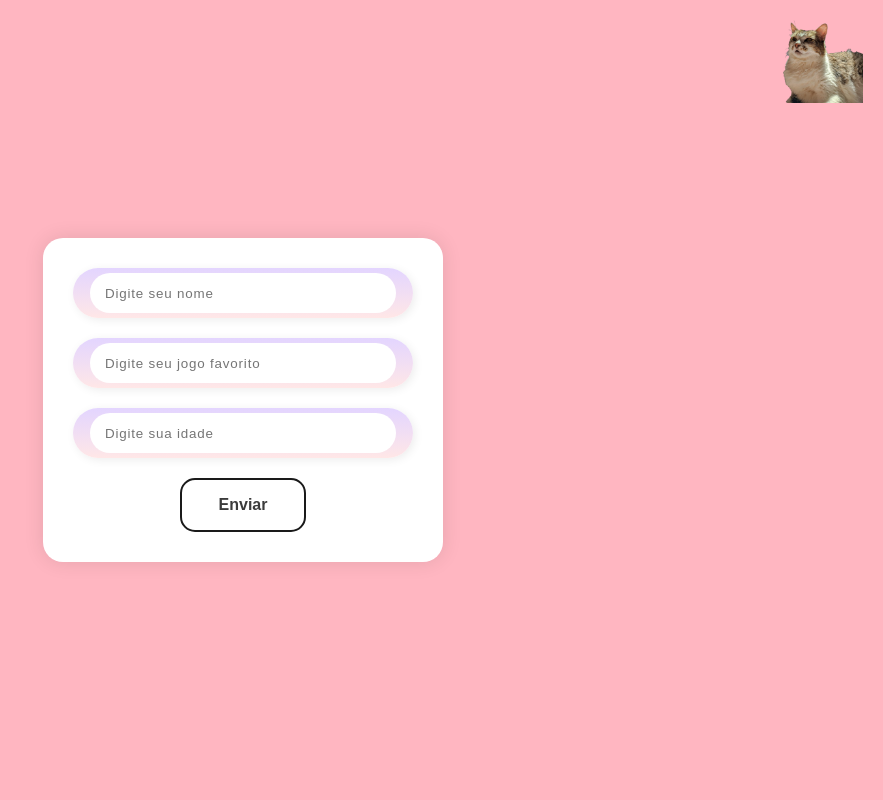
After one commit to denebolaLeo/formulario-php, a PHP site: page /index.html in a window 1280 px wide. The commit adds this page. Shown: the whole page, without its empty margins (397-1280 px from the left). Run offline with PHP 8.4, Linux system fonts and the light colour scheme.

Commit message:
Add files via upload

```diff
--- /dev/null
+++ b/index.html
@@ -0,0 +1,138 @@
+<!DOCTYPE html>
+<html lang="pt-br">
+
+<head>
+    <meta charset="UTF-8">
+    <title>Formulário</title>
+    <style>
+        * {
+            box-sizing: border-box;
+        }
+
+        body {
+            margin: 0;
+            padding: 0;
+            background-color: lightpink;
+            font-family: Arial, sans-serif;
+            display: flex;
+            align-items: center;
+            justify-content: center;
+            height: 100vh;
+        }
+
+        form {
+            display: flex;
+            flex-direction: column;
+            gap: 20px;
+            align-items: center;
+            padding: 30px;
+            background-color: white;
+            border-radius: 20px;
+            box-shadow: 0 0 20px rgba(0, 0, 0, 0.1);
+            width: 90%;
+            max-width: 400px;
+        }
+
+        .InputContainer {
+            width: 100%;
+            height: 50px;
+            display: flex;
+            align-items: center;
+            justify-content: center;
+            background: linear-gradient(to bottom, rgb(227, 213, 255), rgb(255, 231, 231));
+            border-radius: 30px;
+            overflow: hidden;
+            box-shadow: 2px 2px 10px rgba(0, 0, 0, 0.075);
+        }
+
+        .input {
+            width: 90%;
+            height: 40px;
+            border: none;
+            outline: none;
+            caret-color: rgb(255, 81, 0);
+            background-color: rgb(255, 255, 255);
+            border-radius: 30px;
+            padding-left: 15px;
+            letter-spacing: 0.8px;
+            color: rgb(19, 19, 19);
+            font-size: 13.4px;
+        }
+
+        button {
+            appearance: none;
+            background-color: transparent;
+            border: 0.125em solid #1A1A1A;
+            border-radius: 0.9375em;
+            color: #3B3B3B;
+            cursor: pointer;
+            font-size: 16px;
+            font-weight: 600;
+            padding: 1em 2.3em;
+            text-align: center;
+            transition: all 300ms cubic-bezier(.23, 1, 0.32, 1);
+        }
+
+        button:hover {
+            color: #fff;
+            background-color: #1A1A1A;
+            box-shadow: rgba(0, 0, 0, 0.25) 0 8px 15px;
+            transform: translateY(-2px);
+        }
+
+        button:active {
+            box-shadow: none;
+            transform: translateY(0);
+        }
+
+        @media (max-width: 480px) {
+            .input {
+                font-size: 12px;
+            }
+
+            button {
+                font-size: 14px;
+                padding: 0.8em 1.8em;
+            }
+        }
+
+        .imagem-direita {
+            position: absolute;
+            top: 20px;
+            right: 20px;
+            width: 80px;
+            height: auto;
+        }
+
+        @media (max-width: 600px) {
+            .imagem-direita {
+                width: 60px;
+                top: 10px;
+                right: 10px;
+            }
+        }
+    </style>
+</head>
+
+<body>
+
+    <form action="welcome.php" method="post">
+        <div class="InputContainer">
+            <input type="text" class="input" name="nome" placeholder="Digite seu nome" >
+        </div>
+
+        <div class="InputContainer">
+            <input type="text" class="input" name="jogo" placeholder="Digite seu jogo favorito" >
+        </div>
+
+        <div class="InputContainer">
+            <input type="int" class="input" name="idade" placeholder="Digite sua idade" >
+        </div>
+
+        <button type="submit">Enviar</button>
+    </form>
+    <img src="princesa.png" alt="Foto" class="imagem-direita">
+
+</body>
+
+</html>
```
Also changed, not shown: welcome.php (+8 -0 lines).
